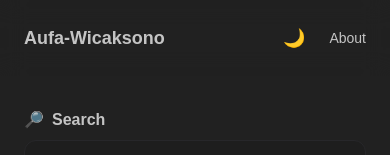
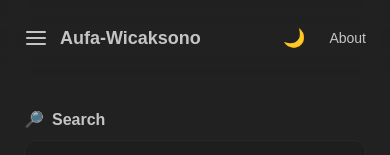
Before and after one commit to Aufa18/nextjs-persblog, a Next.js app: page / in a window 390 px wide. Shown: the top 155 px of the page. Built offline with nearby package versions, Linux system fonts and the light colour scheme.

Commit message:
feat: implement SidebarContext for managing sidebar state and add mobile toggle functionality

```diff
--- a/app/layout.tsx
+++ b/app/layout.tsx
@@ -2,17 +2,20 @@ import Navbar from '@/components/Navbar';
 import { Providers } from './providers';
 import './globals.css';
 import Footer from '@/components/Footer';
+import { SidebarProvider } from '@/components/SidebarContext';
 
 export default function RootLayout({ children }: { children: React.ReactNode }) {
   return (
     <html lang="en" suppressHydrationWarning>
       <body className="bg-background text-foreground">
         <Providers>
+          <SidebarProvider>
             <Navbar />
-          <div className="max-w-300 mx-auto px-6 min-h-screen flex flex-col">
-            <main className="grow">{children}</main>
-            <Footer />
-          </div>
+            <div className="max-w-300 mx-auto px-6 min-h-screen flex flex-col">
+              <main className="grow">{children}</main>
+              <Footer />
+            </div>
+          </SidebarProvider>
         </Providers>
       </body>
     </html>
--- a/app/page.tsx
+++ b/app/page.tsx
@@ -6,9 +6,10 @@ import LeftSidebar from '@/components/LeftSidebar';
 import RightSidebar from '@/components/RightSidebar';
 import { posts } from '@/data/blogData';
 import { FiChevronDown } from 'react-icons/fi';
+import { useSidebar } from '@/components/SidebarContext';
 
 export default function Home() {
-  const [selectedTag, setSelectedTag] = useState<string | null>(null);
+  const { selectedTag, setSelectedTag, isMobileSidebarOpen, closeMobileSidebar } = useSidebar();
   const [searchQuery, setSearchQuery] = useState('');
 
   const [selectedCategory, setSelectedCategory] = useState<string | null>(null);
@@ -59,7 +60,6 @@ export default function Home() {
 
         {/* Filter & Judul */}
         <div className="flex flex-col sm:flex-row sm:justify-between sm:items-center gap-2 mb-4 relative">
-
           {/* Dropdown Kategori (Relative Container) */}
           <div className="relative">
             <button
@@ -68,12 +68,12 @@ export default function Home() {
             >
               {searchQuery
                 ? `Search results for "${searchQuery}"`
-                : selectedCategory || '📂 All Posts'}
+                : selectedCategory || "📂 All Posts"}
 
               {/* Ikon Panah (disembunyikan saat sedang mencari sesuatu) */}
               {!searchQuery && (
                 <FiChevronDown
-                  className={`w-5 h-5 transition-transform duration-300 ${isCategoryOpen ? 'rotate-180' : ''}`}
+                  className={`w-5 h-5 transition-transform duration-300 ${isCategoryOpen ? "rotate-180" : ""}`}
                 />
               )}
             </button>
@@ -87,7 +87,9 @@ export default function Home() {
                     setIsCategoryOpen(false);
                   }}
                   className={`text-left px-3 py-2 text-sm rounded-lg transition-colors ${
-                    selectedCategory === null ? 'bg-foreground/10 text-foreground font-medium' : 'text-foreground/70 hover:bg-foreground/5'
+                    selectedCategory === null
+                      ? "bg-foreground/10 text-foreground font-medium"
+                      : "text-foreground/70 hover:bg-foreground/5"
                   }`}
                 >
                   All Posts
@@ -101,7 +103,9 @@ export default function Home() {
                       setIsCategoryOpen(false);
                     }}
                     className={`text-left px-3 py-2 text-sm rounded-lg transition-colors ${
-                      selectedCategory === cat ? 'bg-foreground/10 text-foreground font-medium' : 'text-foreground/70 hover:bg-foreground/5'
+                      selectedCategory === cat
+                        ? "bg-foreground/10 text-foreground font-medium"
+                        : "text-foreground/70 hover:bg-foreground/5"
                     }`}
                   >
                     {cat}
@@ -114,7 +118,8 @@ export default function Home() {
           <div className="flex items-center gap-4">
             {(searchQuery || selectedCategory) && (
               <p className="text-sm text-foreground/60">
-                Showing {filteredPosts.length} post{filteredPosts.length === 1 ? '' : 's'}.
+                Showing {filteredPosts.length} post
+                {filteredPosts.length === 1 ? "" : "s"}.
               </p>
             )}
 
@@ -125,7 +130,7 @@ export default function Home() {
                 onClick={() => {
                   setSelectedTag(null);
                   setSelectedCategory(null);
-                  setSearchQuery('');
+                  setSearchQuery("");
                   setIsCategoryOpen(false);
                 }}
                 className="text-sm text-foreground/70 hover:text-foreground transition-colors"
@@ -154,6 +159,26 @@ export default function Home() {
       <aside className="hidden lg:flex flex-col w-72 shrink-0 sticky top-24 self-start h-fit space-y-6">
         <RightSidebar />
       </aside>
+
+      {isMobileSidebarOpen && (
+        <div className="md:hidden fixed inset-0 z-50 flex">
+          <button
+            type="button"
+            onClick={closeMobileSidebar}
+            className="absolute inset-0 bg-black/40"
+            aria-label="Close tags menu"
+          />
+          <div className="relative w-[85vw] max-w-xs bg-card border-r border-border p-8 shadow-2xl overflow-y-auto">
+            <LeftSidebar
+              selectedTag={selectedTag}
+              onSelectTag={(tag) => {
+                setSelectedTag(tag);
+                closeMobileSidebar();
+              }}
+            />
+          </div>
+        </div>
+      )}
     </main>
   );
 }
--- a/components/Navbar.tsx
+++ b/components/Navbar.tsx
@@ -2,21 +2,33 @@
 import Link from 'next/link';
 import { useTheme } from 'next-themes';
 import { useEffect, useState } from 'react';
+import { FiMenu } from 'react-icons/fi';
+import { useSidebar } from './SidebarContext';
 
 export default function Navbar() {
   const { theme, setTheme } = useTheme();
   const [mounted, setMounted] = useState(false);
+  const { toggleMobileSidebar } = useSidebar();
 
   useEffect(() => setMounted(true), []);
 
   return (
     <nav className="sticky top-0 z-50 w-full backdrop-blur-md">
       <div className="max-w-300 mx-auto px-6 flex items-center justify-between py-6">
-
-      <Link href="/" className="text-lg font-bold text-foreground/80">
-        Aufa-Wicaksono
-      </Link>
-      <div className="flex items-center space-x-6 text-sm">
+        <div className="flex items-center gap-3">
+          <button
+            type="button"
+            onClick={toggleMobileSidebar}
+            className="md:hidden text-foreground/80 hover:text-foreground transition-colors"
+            aria-label="Open tags menu"
+          >
+            <FiMenu className="w-6 h-6" />
+          </button>
+          <Link href="/" className="text-lg font-bold text-foreground/80">
+            Aufa-Wicaksono
+          </Link>
+        </div>
+        <div className="flex items-center space-x-6 text-sm">
         {mounted && (
           <button
           onClick={() => setTheme(theme === 'dark' ? 'light' : 'dark')}
--- /dev/null
+++ b/components/SidebarContext.tsx
@@ -0,0 +1,38 @@
+'use client';
+import { createContext, useContext, useMemo, useState } from 'react';
+
+type SidebarContextValue = {
+  selectedTag: string | null;
+  setSelectedTag: (tag: string | null) => void;
+  isMobileSidebarOpen: boolean;
+  toggleMobileSidebar: () => void;
+  closeMobileSidebar: () => void;
+};
+
+const SidebarContext = createContext<SidebarContextValue | undefined>(undefined);
+
+export function SidebarProvider({ children }: { children: React.ReactNode }) {
+  const [selectedTag, setSelectedTag] = useState<string | null>(null);
+  const [isMobileSidebarOpen, setMobileSidebarOpen] = useState(false);
+
+  const value = useMemo(
+    () => ({
+      selectedTag,
+      setSelectedTag,
+      isMobileSidebarOpen,
+      toggleMobileSidebar: () => setMobileSidebarOpen((prev) => !prev),
+      closeMobileSidebar: () => setMobileSidebarOpen(false),
+    }),
+    [selectedTag, isMobileSidebarOpen]
+  );
+
+  return <SidebarContext.Provider value={value}>{children}</SidebarContext.Provider>;
+}
+
+export function useSidebar() {
+  const context = useContext(SidebarContext);
+  if (!context) {
+    throw new Error('useSidebar must be used within SidebarProvider');
+  }
+  return context;
+}
```
